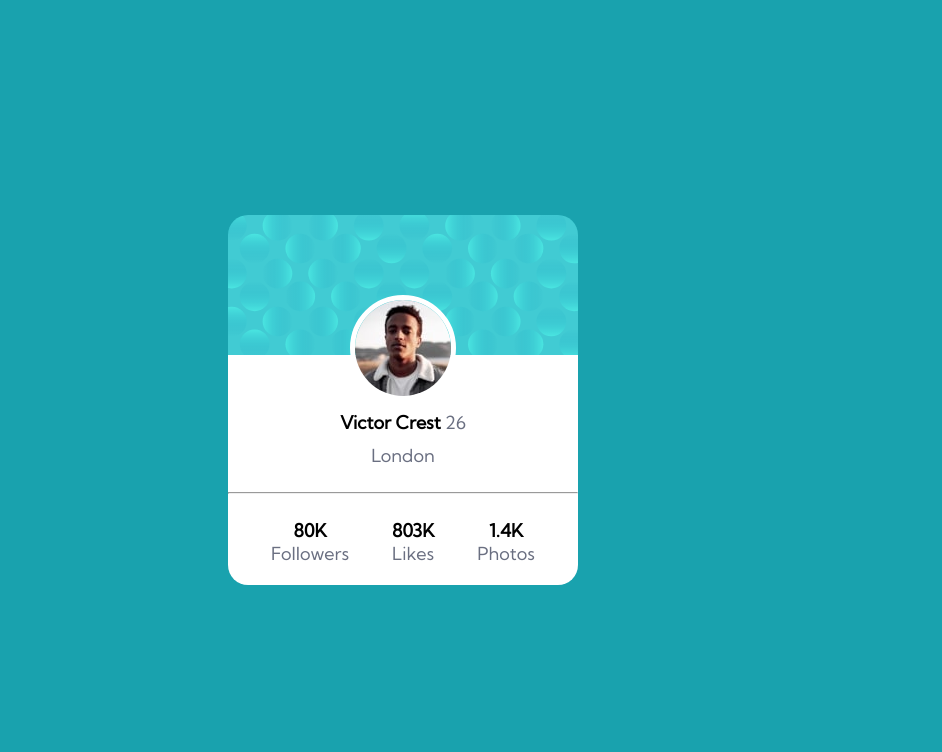
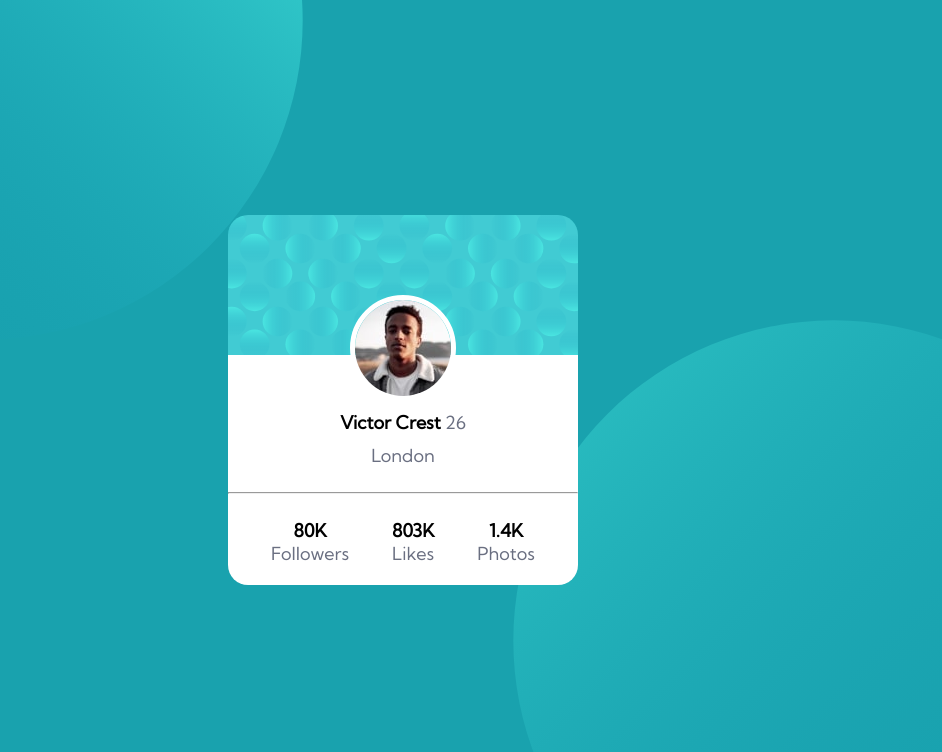
Before and after one commit to ThiaraFernandes/Profile--card-component, a plain HTML site: page index.html in a window 1280 px wide. Shown: the whole page, without its empty margins (237-1179 px from the left). Drawn offline with Linux system fonts and the light colour scheme.

Commit message:
adicionando a alteracao do style

```diff
--- a/src/style.css
+++ b/src/style.css
@@ -13,12 +13,16 @@ body{
     font-size: 18px;
     font-family: 'Kumbh Sans', sans-serif;
     font-weight: 400;
+    background-image: url(images/bg-top.svg),url(images/bg-bottom.svg);
+    background-position: -100px -300px, 750px 320px;
+     background-size: 50%, 50%;
+     background-repeat: no-repeat;
 
 }
 
 .cartao .bg{
+    background-position: top ;
     background-image: url(images/bg-card.svg);
-    background-position: top ;
     height: 30%;
     width: 350px;
     border-top-left-radius: 20px;
```
Also changed, not shown: src/images/bg-bottom.svg (added), src/images/bg-top.svg (added).
